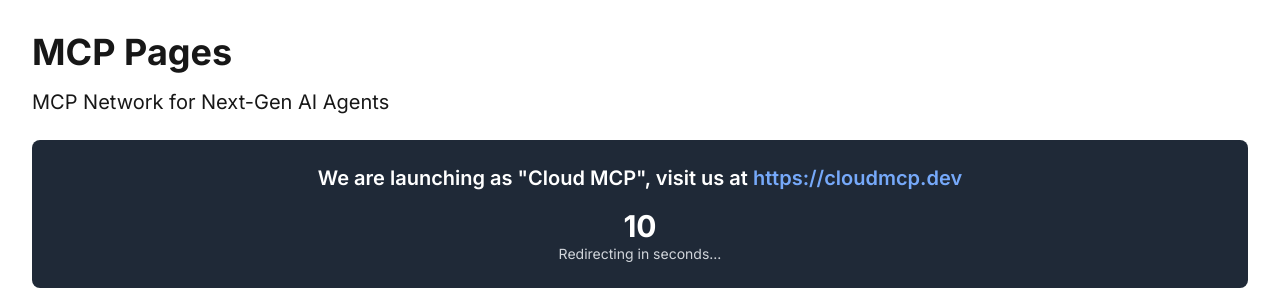
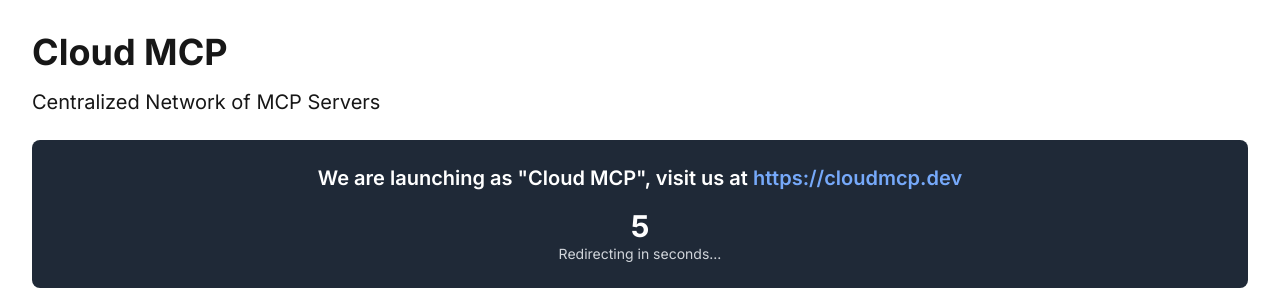
Before and after one commit to santthosh/mcp.page, a Next.js app: page / in a window 1280 px wide. Shown: the top 294 px of the page. Built offline with nearby package versions, Linux system fonts and the light colour scheme.

Commit message:
Fixing the build

```diff
--- a/src/app/page.tsx
+++ b/src/app/page.tsx
@@ -4,8 +4,8 @@
   return (
     <main className="flex min-h-screen flex-col">
       <div className="z-10 w-full p-8 pb-0">
-        <h1 className="text-4xl font-bold mb-4">MCP Pages</h1>
-        <h2 className="text-xl mb-6">MCP Network for Next-Gen AI Agents</h2>
+        <h1 className="text-4xl font-bold mb-4">Cloud MCP</h1>
+        <h2 className="text-xl mb-6">Centralized Network of MCP Servers</h2>
         <CountdownTimer />
       </div>
       <div className="flex-1 w-full relative m-4">
--- a/src/components/CountdownTimer.tsx
+++ b/src/components/CountdownTimer.tsx
@@ -1,11 +1,9 @@
 'use client';
 
 import { useEffect, useState } from 'react';
-import { useRouter } from 'next/navigation';
 
 export const CountdownTimer = () => {
-  const [secondsLeft, setSecondsLeft] = useState(15);
-  const router = useRouter();
+  const [secondsLeft, setSecondsLeft] = useState(10);
 
   useEffect(() => {
     if (secondsLeft === 0) {
@@ -23,7 +21,7 @@
   return (
     <div className="bg-gray-800 rounded-lg p-6 mb-8">
       <h3 className="text-xl font-semibold text-white mb-4 text-center">
-        We are launching as "Cloud MCP", visit us at{' '}
+        We are launching as &quot;Cloud MCP&quot;, visit us at{' '}
         <a href="https://cloudmcp.dev" className="text-blue-400 hover:text-blue-300">
           https://cloudmcp.dev
         </a>
```
